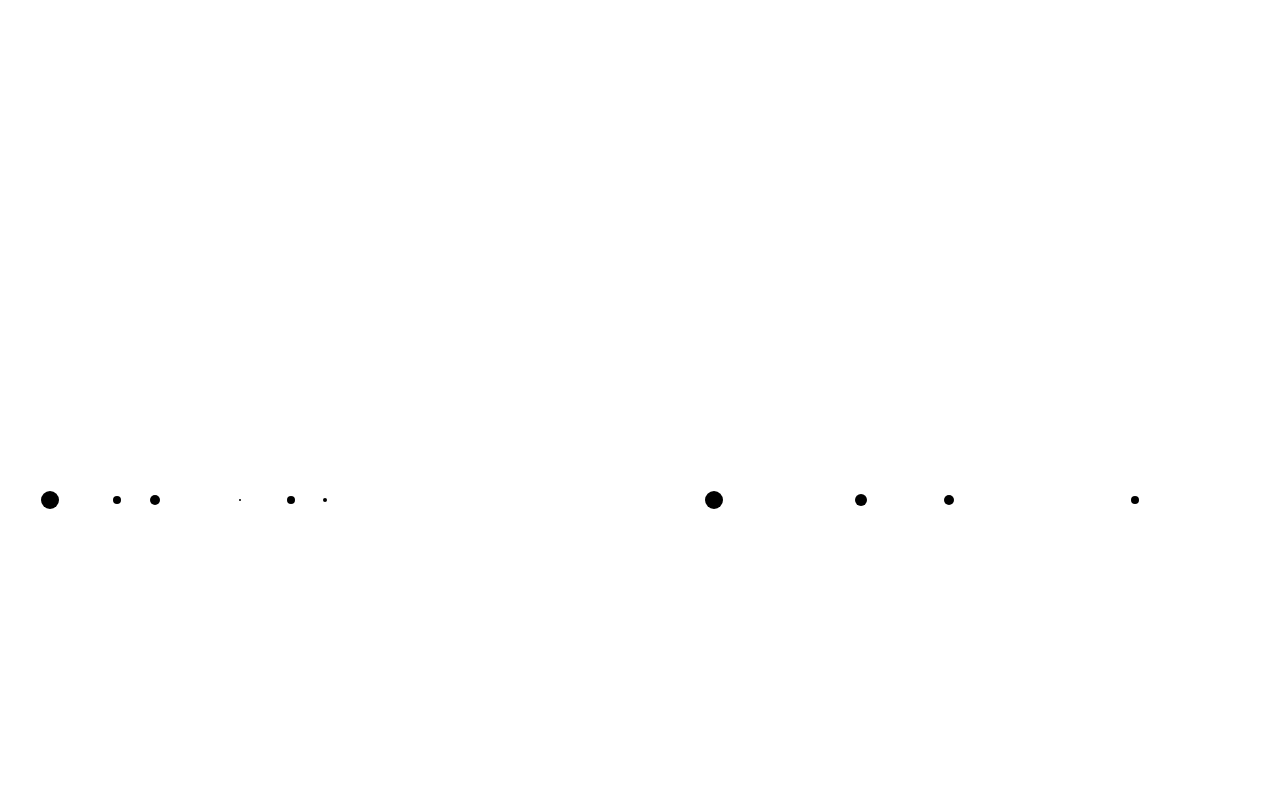
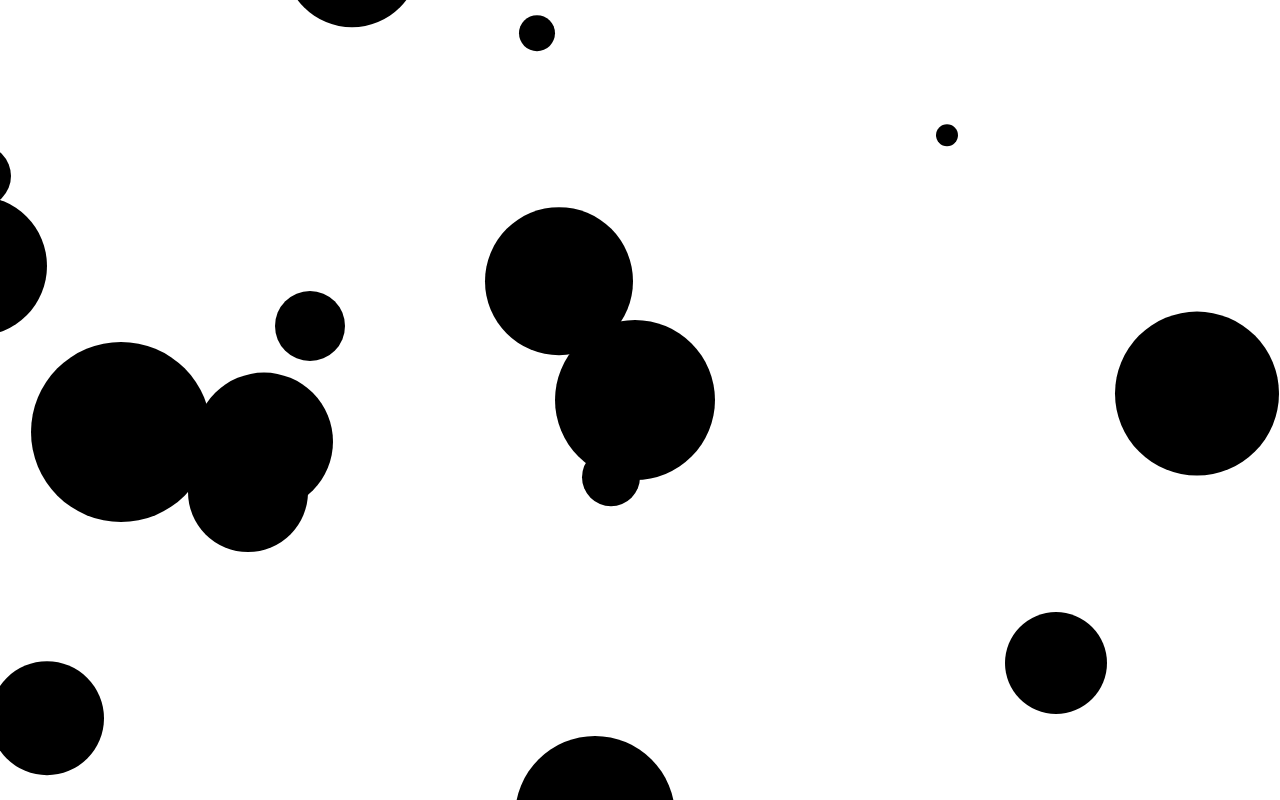
Before and after one commit to kirstyrose/canvasSnow, a plain HTML site: page index.html in a window 1280 px wide. Drawn offline with Linux system fonts and the light colour scheme.

Commit message:
snow falls, gets x/y coords, respawns

```diff
--- a/index.html
+++ b/index.html
@@ -7,7 +7,7 @@
 	</head>
 	<body>
 
+	<script type="text/javascript" src="src/snowfall.js"></script>
 
-	<script type="text/javascript" src="src/snowfall.js"></script>
 	</body>
 </html>
--- a/src/snowfall.js
+++ b/src/snowfall.js
@@ -1,6 +1,6 @@
 ;(function() {
 
-	// Let be strict! - It will help flag up bad practices.
+	// Lets be strict! - It will help flag up bad practices.
 	'use strict';
 
 	// Set a version for future tracking/releases.
@@ -11,7 +11,7 @@
 		var self = this;
 
 		// Global variables for this app.
-		var canvas, context, limit = 10;
+		var canvas, context, limit = 50;
 
 		// An initialisation object, lets put all our 'set-up' functions in here.
 		var initialisation = {
@@ -65,24 +65,30 @@
 
 			handler: function() {
 
-				for(var i = 0; i < limit; i++){
+				var i = 0;
+
+				setInterval(function() {
+
+					i++;
+
+					if(i >= limit) return;
 
 					var index = i,
 						x = Math.round(Math.random() * canvas.width),
-						radius = Math.round(Math.random() * 10);
+						radius = Math.round(Math.random() * 100);
 
-					canvasMethods.drawFlake(x, 0, radius, index);
+					canvasMethods.drawFlake(x, -10, radius, index);
 
-				}
+				}, 300);
 
-				setInterval(function() {
 
-					// Clear the canvas before redrawing all the flakes in there new positions.
+				window.fall = requestAnimationFrame(function(){
+
 					context.clearRect(0, 0, canvas.width, canvas.height);
 
 					canvasMethods.flakeDrop();
 
-				}, 10);
+				})
 
 			},
 
@@ -122,8 +128,8 @@
 					canvasMethods.drawFlake(
 
 						// Make the adjustments to the flakes positons here! - You can probably split this up into functions that get a number for you.
-						flake.x,
-						flake.y +=1,
+						canvasMethods.calcXPos(flake),
+						canvasMethods.calcYPos(flake),
 						flake.radius,
 						entry
 
@@ -131,7 +137,56 @@
 
 				}
 
+				window.fall = requestAnimationFrame(function(){
+
+					context.clearRect(0, 0, canvas.width, canvas.height);
+
+					canvasMethods.flakeDrop();
+
+				})
+
+			},
+
+			calcXPos: function(flake) {
+
+
+				if(flake.x > (canvas.width + flake.radius)) {
+
+					return flake.radius;
+
+				} else if(flake.x < (-flake.radius)) {
+
+
+					return (canvas.width + flake.radius);
+
+				} else {
+
+
+					return flake.x -5;
+
+				}
+
+
+
+
+
+			},
+
+			calcYPos: function(flake) {
+
+				if(flake.y > (canvas.height + flake.radius)) {
+
+					return -flake.radius;
+
+				} else {
+
+					return flake.y +=(flake.radius / 5);
+
+				}
+
 			}
+
+			//+=(Math.random() * -1)
 
 		}
 
```
